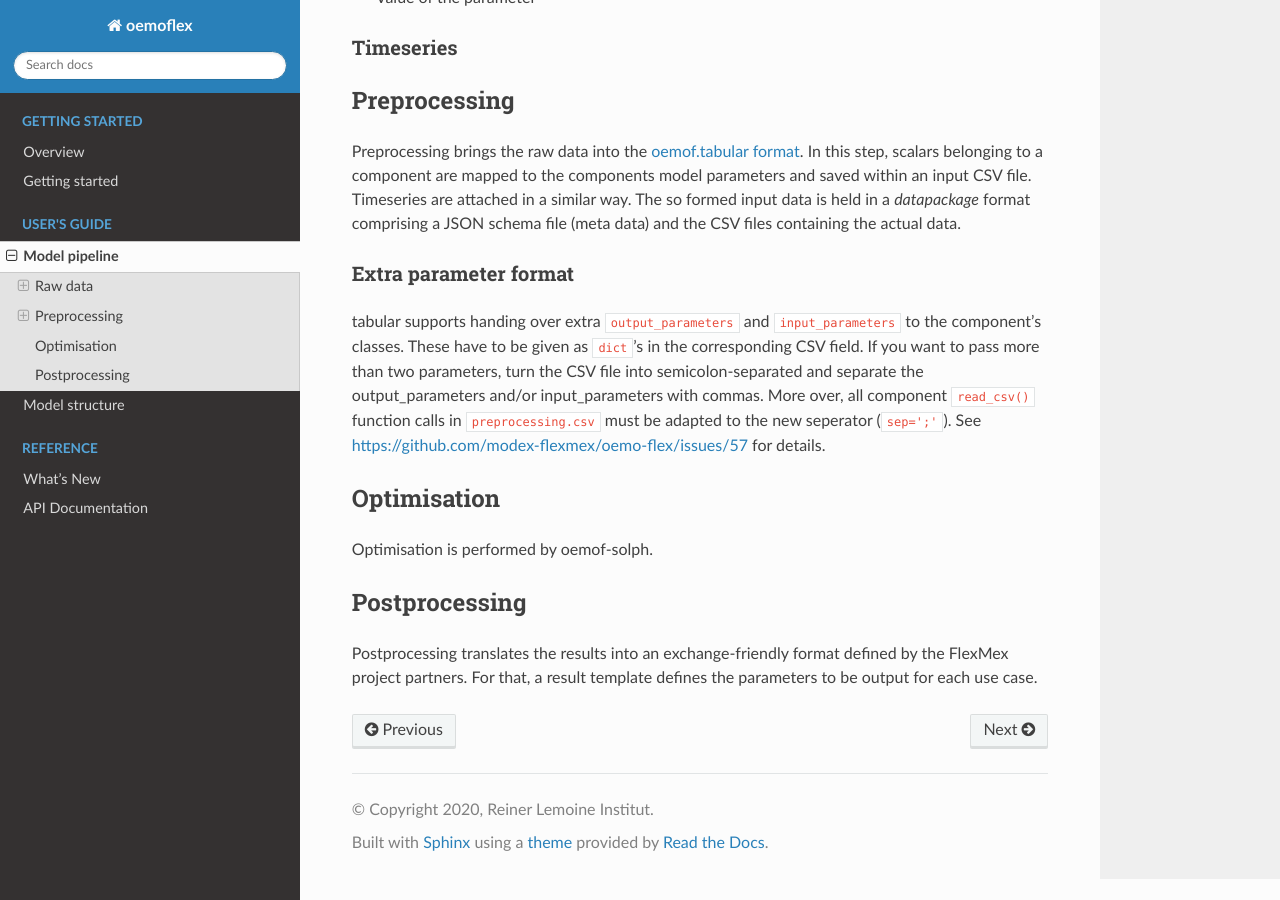
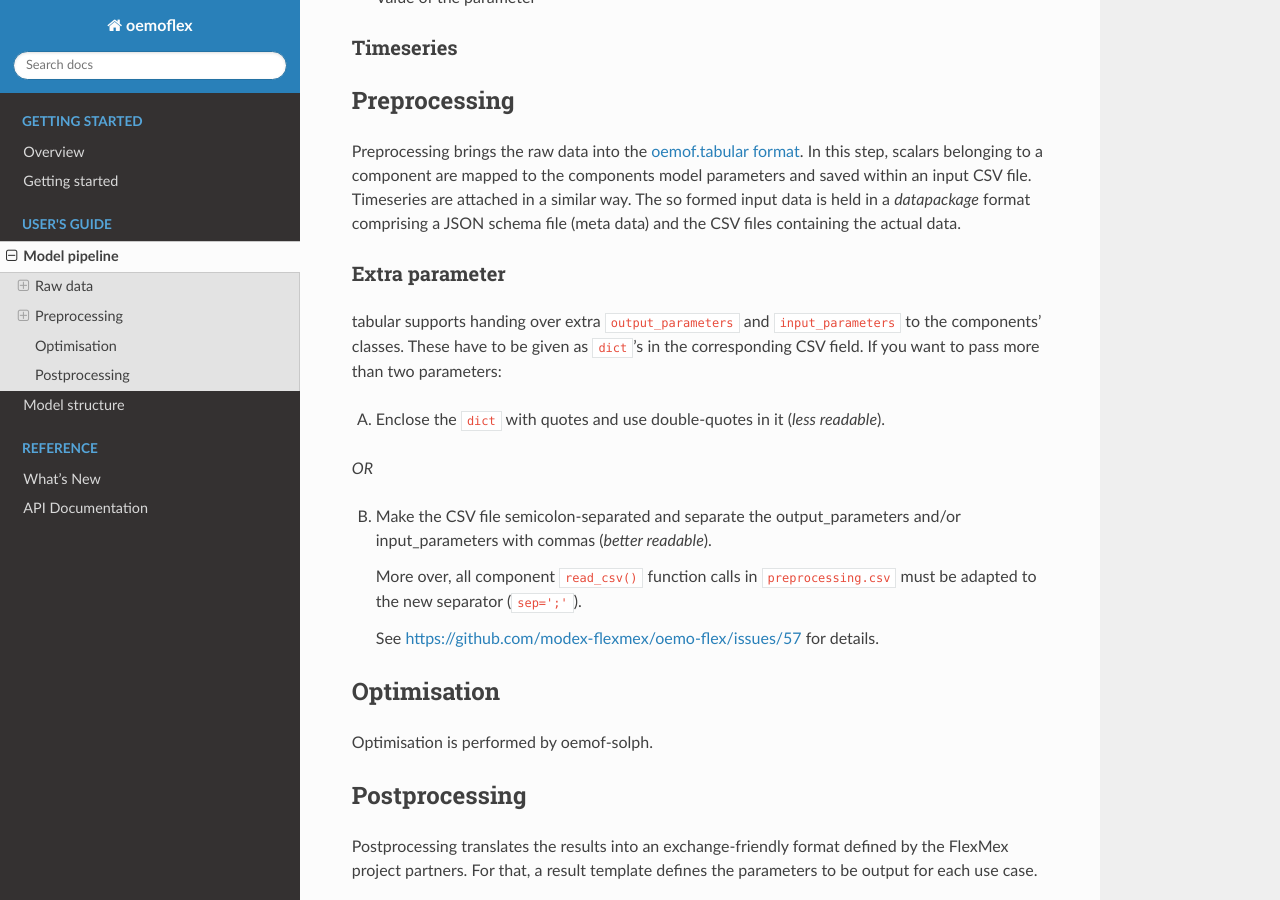
Before and after one commit to modex-flexmex/oemof-flexmex, a Sphinx documentation site: the page built from docs/model_pipeline.rst, in a window 1280 px wide and 900 px high, scrolled down 2291 px. Built offline with Sphinx 7.4.7 and the Read the Docs theme 2.0.0, drawn with Linux system fonts in a browser that asks for light colours; formulas are drawn with MathJax 3.

Commit message:
Update model_pipeline.rst

```diff
--- a/docs/model_pipeline.rst
+++ b/docs/model_pipeline.rst
@@ -105,14 +105,23 @@ In this step, scalars belonging to a component are mapped to the components mode
 Timeseries are attached in a similar way.
 The so formed input data is held in a `datapackage` format comprising a JSON schema file (meta data) and the CSV files containing the actual data.
 
-Extra parameter format
-----------------------
+Extra parameter
+---------------
 
-tabular supports handing over extra ``output_parameters`` and ``input_parameters`` to the component’s classes.
-These have to be given as ``dict``’s in the corresponding CSV field.
-If you want to pass more than two parameters, turn the CSV file into semicolon-separated and separate the output_parameters and/or input_parameters with commas.
-More over, all component ``read_csv()`` function calls in ``preprocessing.csv`` must be adapted to the new seperator (``sep=';'``).
-See https://github.com/modex-flexmex/oemo-flex/issues/57 for details.
+tabular supports handing over extra ``output_parameters`` and ``input_parameters`` to the components’ classes.
+These have to be given as ``dict``'s in the corresponding CSV field.
+If you want to pass more than two parameters:
+
+A) Enclose the ``dict`` with quotes and use double-quotes in it (*less readable*).
+
+*OR*
+
+B) Make the CSV file semicolon-separated and separate the output_parameters and/or
+   input_parameters with commas (*better readable*).
+
+   More over, all component ``read_csv()`` function calls in ``preprocessing.csv`` must be adapted to the new separator (``sep=';'``).
+
+   See https://github.com/modex-flexmex/oemo-flex/issues/57 for details.
 
 Optimisation
 ============
```
